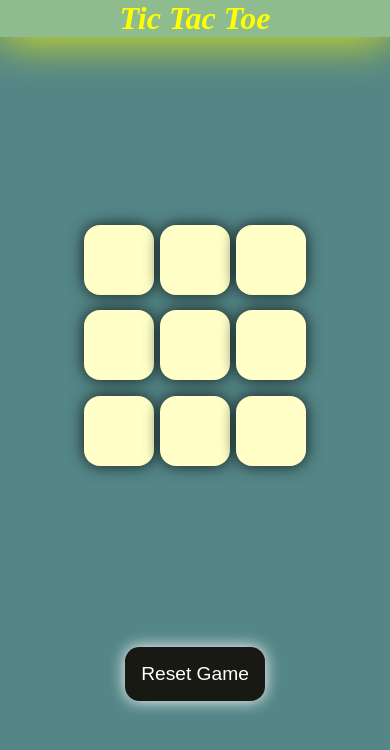
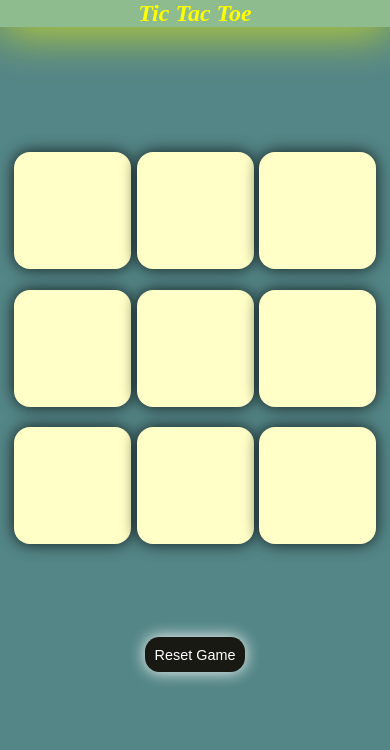
Before and after one commit to vikrant-1912/tictactoe-GAME, a plain HTML site: page index.html in a window 390 px wide. Drawn offline with Linux system fonts and the light colour scheme.

Commit message:
Responsiveness added 480px

```diff
--- a/style.css
+++ b/style.css
@@ -144,3 +144,65 @@ h1:hover {
 
     /* font-family: 'Times New Roman', Times, serif; */
 }
+
+
+
+
+
+/* ✅ Issues:
+Boxes might overflow or look too big on small devices.
+
+Buttons and text sizes don't scale well for mobile.
+
+No layout adjustments for landscape or smaller screen widths. */
+
+
+/* ✅ Fix: Add Responsive Media Queries */
+
+/* @media (max-width: 768px) {
+    .game {
+        width: 90vmin;
+        height: 90vmin;
+    }
+
+    .box {
+        height: 28vmin;
+        width: 28vmin;
+        font-size: 10vmin;
+    }
+
+    #reset-btn, #new-btn {
+        font-size: 1rem;
+        padding: 0.8rem;
+    }
+
+    #msg {
+        font-size: 6vmin;
+    }
+} */
+
+@media (max-width: 480px) {
+    .game {
+        width: 95vmin;
+        height: 95vmin;
+    }
+
+    .box {
+        height: 30vmin;
+        width: 30vmin;
+        font-size: 12vmin;
+    }
+
+    h1 {
+        font-size: 1.5rem;
+    }
+
+    #reset-btn, #new-btn {
+        font-size: 0.9rem;
+        padding: 0.6rem;
+    }
+
+    #msg {
+        font-size: 7vmin;
+    }
+}
```
